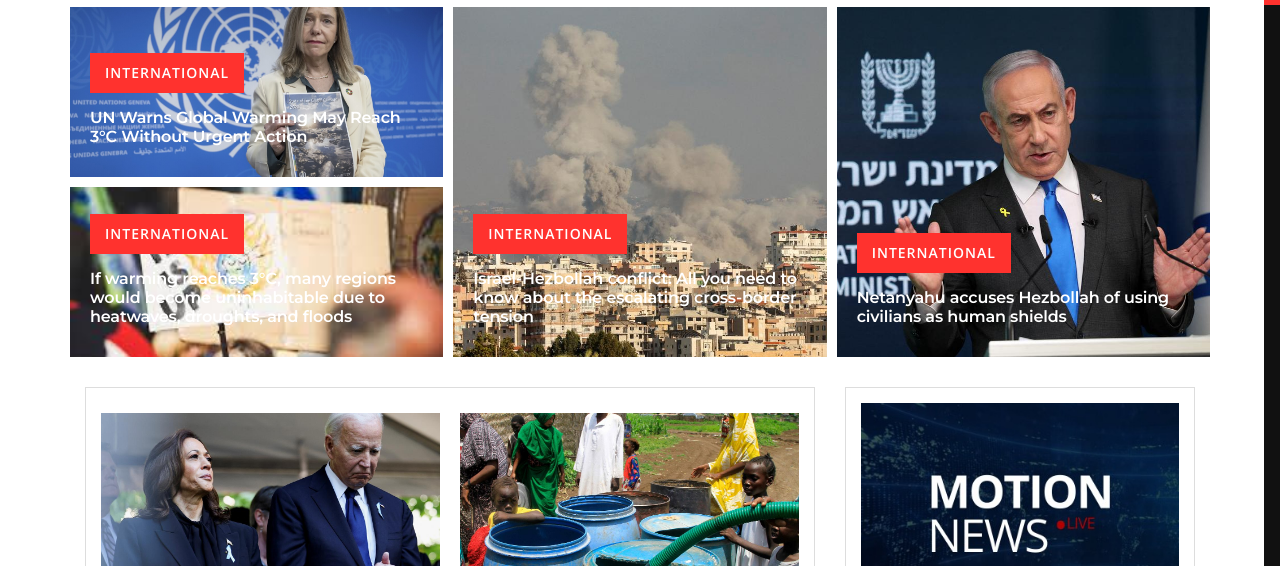
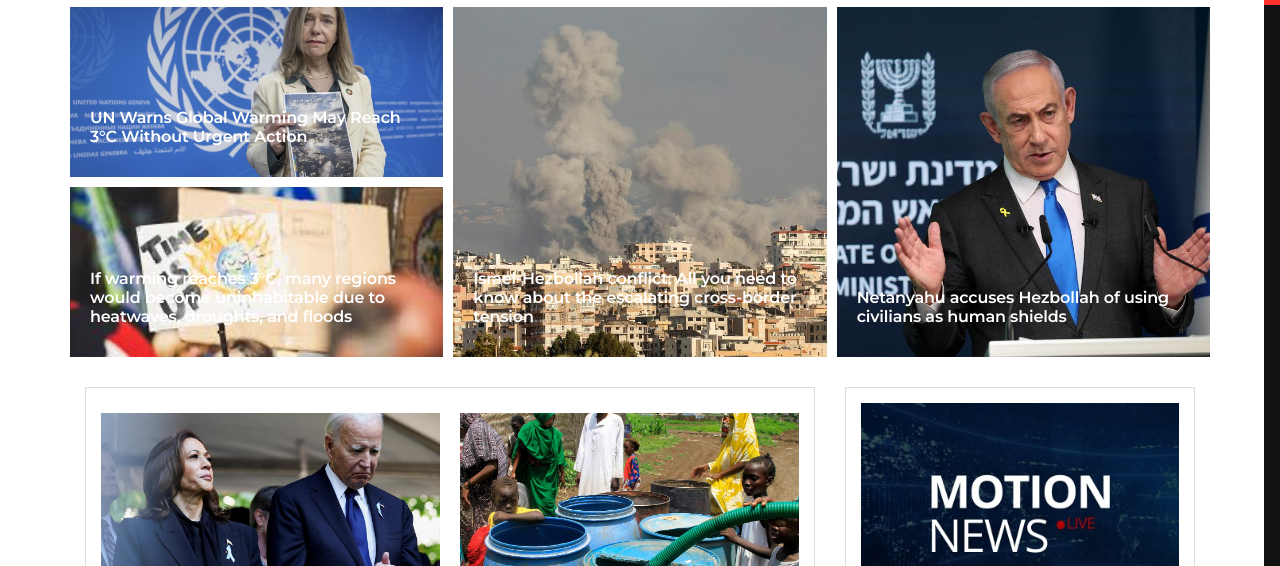
Before and after one commit to riyarushes/motionnews.com, a plain HTML site: page international.html in a window 1280 px wide. Shown: the part 234-800 px from the top of the page. Drawn offline with nearby package versions, Linux system fonts and the light colour scheme; a script that the page names is missing.

Commit message:
Update international.html

```diff
--- a/international.html
+++ b/international.html
@@ -43,7 +43,7 @@
                        <div class="top-wrap mb-10">
                             <div class="featured-post" style="background-image: url(motion-img/globle.jpg);">
                                 <div class="post-info">
-                                   <a href="#" class="cat-name tt-u">International</a>
+
                                     <h3 class="fw-6 fz-16"><a href="#" class="text-white">UN Warns Global Warming May Reach
                                         3°C Without Urgent Action</a></h3>
                                 </div>
@@ -52,7 +52,7 @@
                         <div class="bottom-wrap">
                             <div class="featured-post" style="background-image: url(motion-img/globle2.jpg);">
                                 <div class="post-info">
-                                   <a href="#" class="cat-name tt-u">International</a>
+
                                     <h3 class="fw-6 fz-16"><a href="#" class="text-white">If warming reaches 3°C, many
                                         regions would become uninhabitable due to heatwaves, droughts, and floods</a></h3>
                                 </div>
@@ -62,7 +62,7 @@
                     <div class="col-md-4 col-xs-6">
                         <div class="featured-post" style="background-image: url(motion-img/poliution.jpg);">
                             <div class="post-info">
-                               <a href="#" class="cat-name tt-u">International</a>
+
                                 <h3 class="fw-6 fz-16"><a href="#" class="text-white">Israel-Hezbollah conflict: All you need to know about the escalating cross-border tension
                                 </a></h3>
                             </div>
@@ -71,7 +71,7 @@
                     <div class="col-md-4 col-xs-6">
                         <div class="featured-post" style="background-image: url(motion-img/srail.jpg);">
                             <div class="post-info">
-                               <a href="#" class="cat-name tt-u">International</a>
+
                                 <h3 class="fw-6 fz-16"><a href="#" class="text-white">Netanyahu accuses Hezbollah of using civilians as human shields
                                 </a></h3>
                             </div>
```
